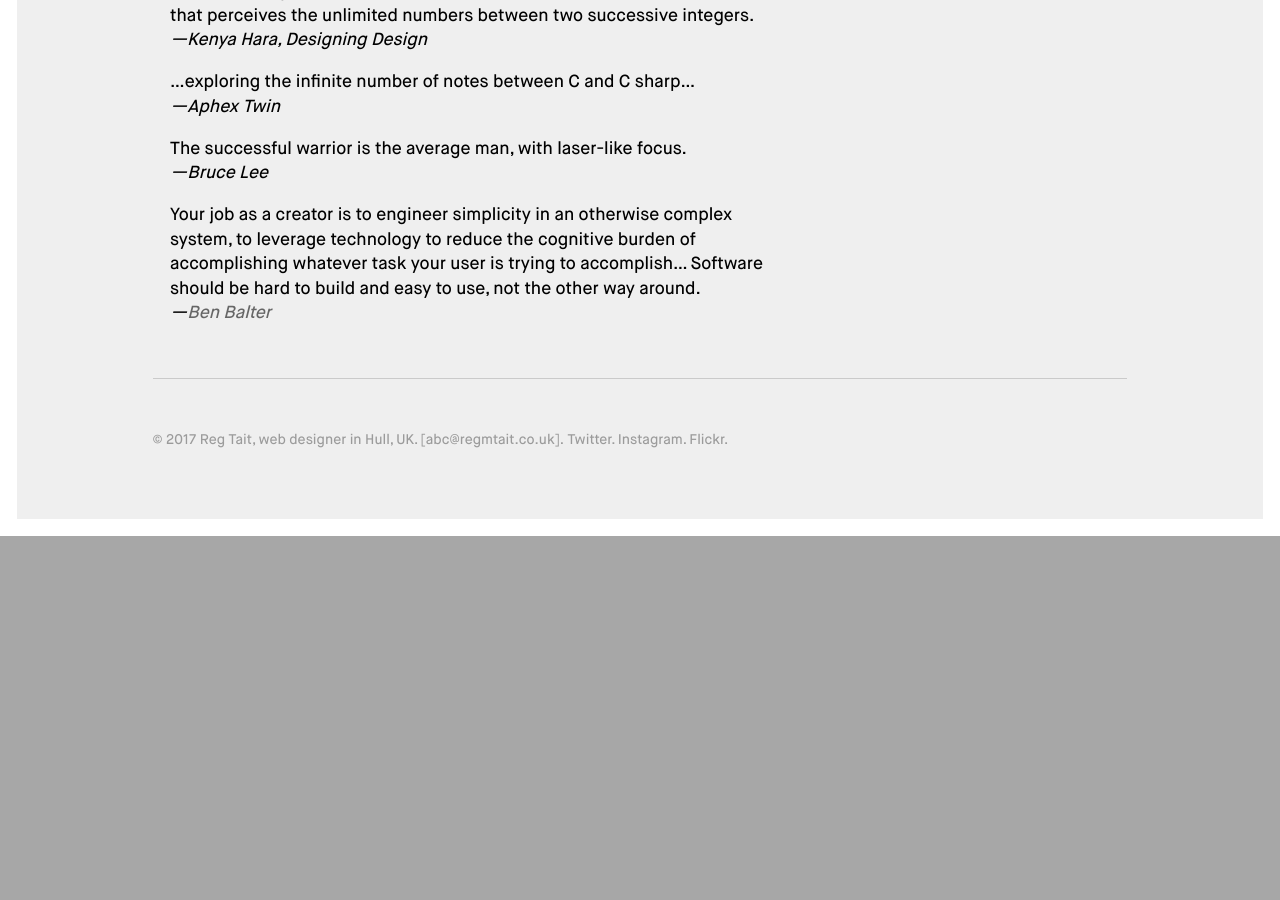
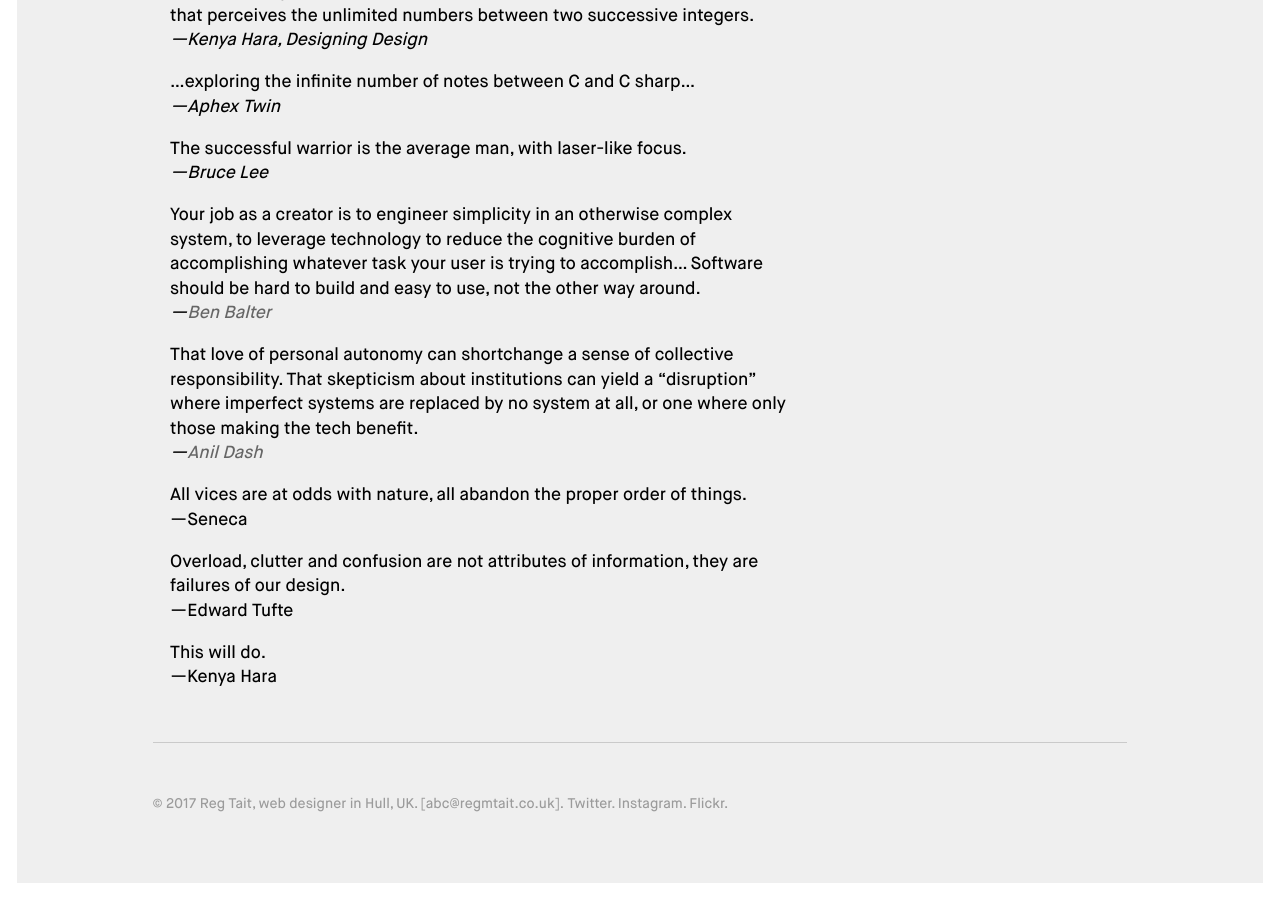
Before and after one commit to regmtait/regmtait.co.uk, a Jekyll site: the page built from quotes.md, in a window 1280 px wide and 900 px high, scrolled down 612 px. Built offline with Jekyll 4.4.1, drawn with Linux system fonts in a browser that asks for light colours; before the commit the page ends 1148 px from its top, so only the background shows below that.

Commit message:
Few more quotes

```diff
--- a/quotes.md
+++ b/quotes.md
@@ -30,3 +30,12 @@
 
 > Your job as a creator is to engineer simplicity in an otherwise complex system, to leverage technology to reduce the cognitive burden of accomplishing whatever task your user is trying to accomplish… Software should be hard to build and easy to use, not the other way around.
 <br><cite>—[Ben Balter](http://ben.balter.com/2016/08/22/ten-ways-to-make-a-product-great/ 'Ten ways to make a product great, Ben Balter')</cite>
+
+> That love of personal autonomy can shortchange a sense of collective responsibility. That skepticism about institutions can yield a “disruption” where imperfect systems are replaced by no system at all, or one where only those making the tech benefit.
+<br><cite>—[Anil Dash](https://medium.com/make-better-software/software-matters-in-the-world-f24d25b255d7)</cite>
+
+> All vices are at odds with nature, all abandon the proper order of things.<br>—Seneca
+
+> Overload, clutter and confusion are not attributes of information, they are failures of our design.<br>—Edward Tufte
+
+> This will do.<br>—Kenya Hara
```
